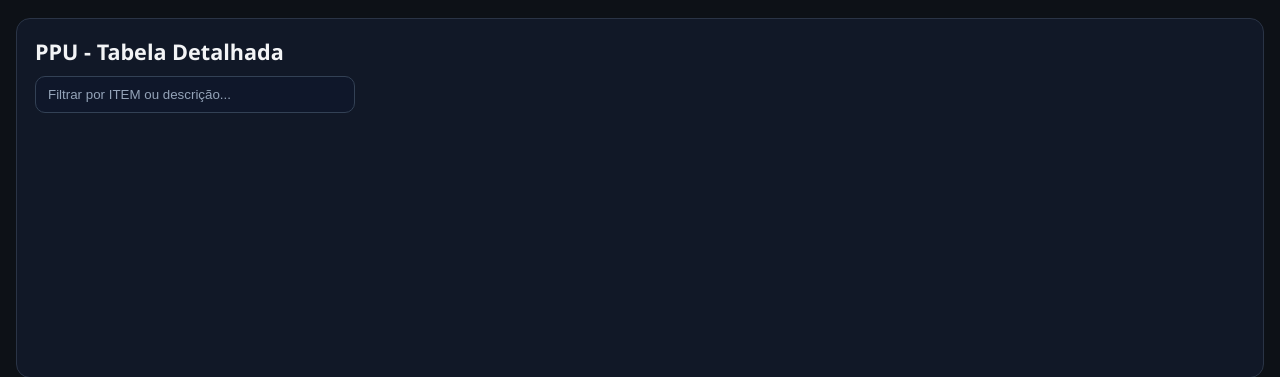
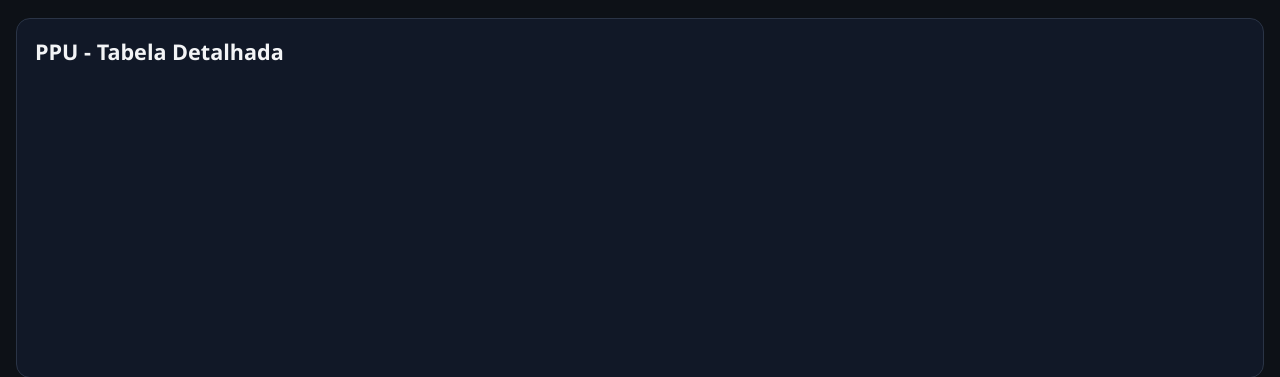
Before and after one commit to walacebarbino/Dashboard-U36, a Flask app: page /ppu in a window 1280 px wide. Shown: the part 225-602 px from the top of the page. Run offline with Flask 3, Linux system fonts and the light colour scheme.

Commit message:
ajusta cabeçalho e layout da aba PPU

```diff
--- a/app/templates/ppu.html
+++ b/app/templates/ppu.html
@@ -19,12 +19,6 @@
     <section class="panel panel-ppu-light">
         <div class="panel-header panel-header-inline">
             <h2 class="ppu-title">PPU - Tabela Detalhada</h2>
-            <input
-                type="text"
-                id="filtroPPU"
-                class="search-input search-input-light"
-                placeholder="Filtrar por ITEM ou descrição..."
-            >
         </div>
 
         <div id="blocosPPU"></div>
```
